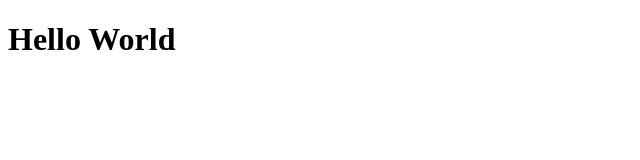
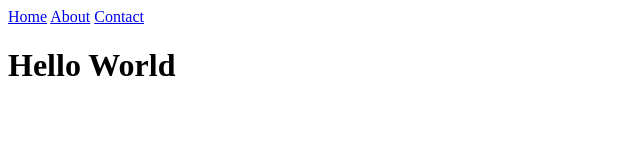
Before and after one commit to jaft2022/jaft2022, a plain HTML site: page index.html in a window 1280 px wide. Shown: the whole page, without its empty margins (0-640 px from the left). Drawn offline with Linux system fonts and the light colour scheme.

Commit message:
Se agregó css y js y una estructura completa de HTML

```diff
--- a/index.html
+++ b/index.html
@@ -1,8 +1,19 @@
-<!Doctype html>
-<html>
-  <head>
-  </head>
-  <body>
-	<h1>Hello World</h1>
-  </body>
+<!DOCTYPE html>
+<html lang="en">
+<head>
+  <meta charset="UTF-8">
+  <meta http-equiv="X-UA-Compatible" content="IE=edge">
+  <meta name="viewport" content="width=device-width, initial-scale=1.0">
+  <title>Document</title>
+</head>
+<body>
+  <header>
+    <nav>
+      <a href="/">Home</a>
+      <a href="/about">About</a>
+      <a href="/contact">Contact</a>
+    </nav>
+  </header>
+  <h1>Hello World</h1>
+</body>
 </html>
```
Also changed, not shown: assets/css/index.css (added), assets/js/index.js (added).
